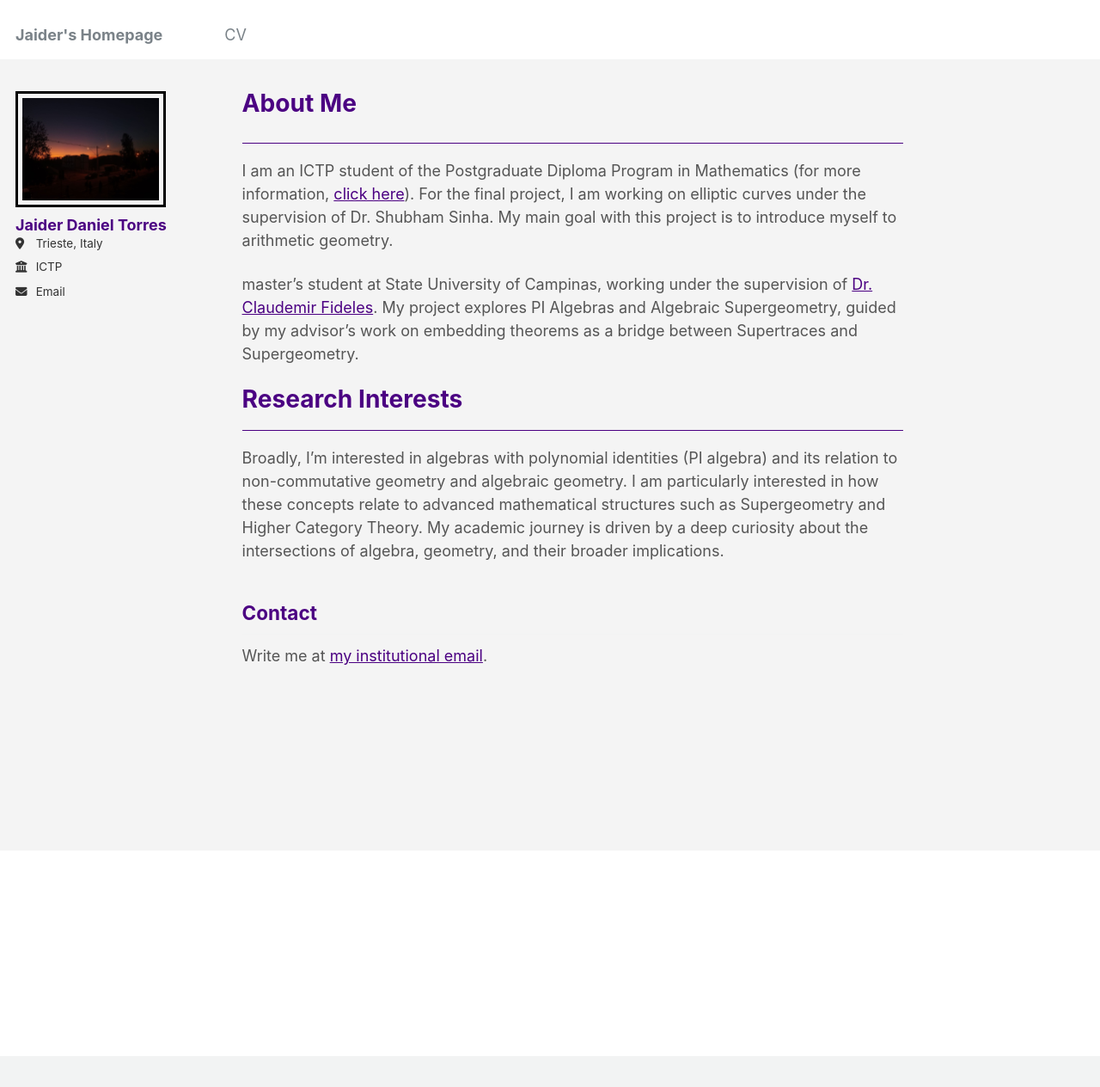
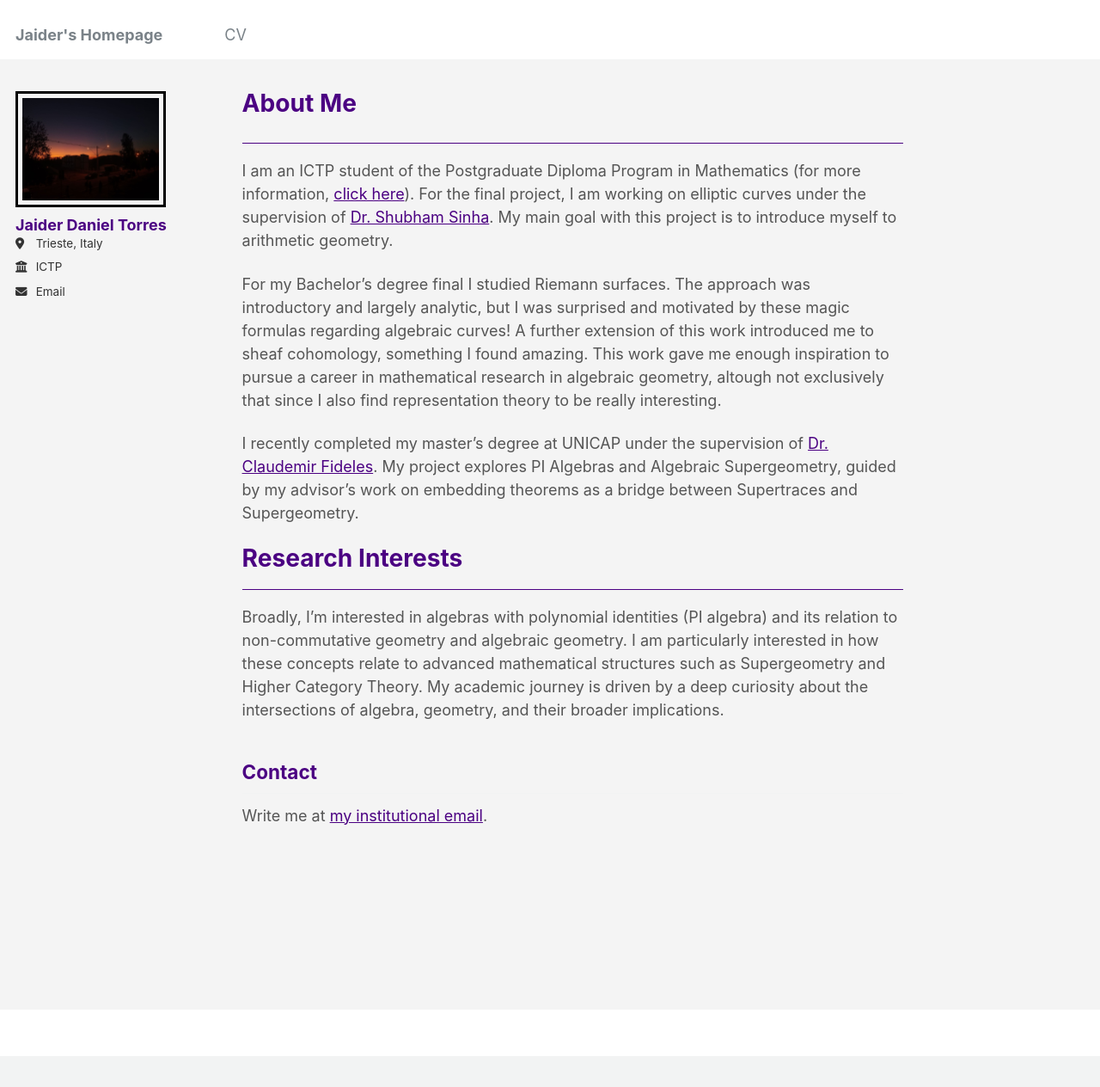
Before and after one commit to jaider-torres/jaider-torres.github.io, a Jekyll site: the page built from _pages/about.md, in a window 1280 px wide and 1264 px high. Shown: the whole window at 86% size. Built offline with Jekyll 4.4.1, drawn with Linux system fonts in a browser that asks for light colours.

Commit message:
Update about.md

```diff
--- a/_pages/about.md
+++ b/_pages/about.md
@@ -8,9 +8,11 @@ redirect_from:
 ---
 ------
 
-I am an ICTP student of the Postgraduate Diploma Program in Mathematics (for more information, [click here](https://www.ictp.it/opportunity/ictp-postgraduate-diploma-programme)). For the final project, I am working on elliptic curves under the supervision of Dr. Shubham Sinha. My main goal with this project is to introduce myself to arithmetic geometry.
+I am an ICTP student of the Postgraduate Diploma Program in Mathematics (for more information, [click here](https://www.ictp.it/opportunity/ictp-postgraduate-diploma-programme)). For the final project, I am working on elliptic curves under the supervision of [Dr. Shubham Sinha](https://users.ictp.it/~ssinha1/). My main goal with this project is to introduce myself to arithmetic geometry.
 
-master’s student at State University of Campinas, working under the supervision of [Dr. Claudemir Fideles](https://sites.google.com/unicamp.br/fideles/). My project explores PI Algebras and Algebraic Supergeometry, guided  by my advisor’s work on embedding theorems as a bridge between Supertraces and Supergeometry.
+For my Bachelor's degree final I studied Riemann surfaces. The approach was introductory and largely analytic, but I was surprised and motivated by these magic formulas regarding algebraic curves! A further extension of this work introduced me to sheaf cohomology, something I found amazing. This work gave me enough inspiration to pursue a career in mathematical research in algebraic geometry, altough not exclusively that since I also find representation theory to be really interesting.
+
+I recently completed my master's degree at UNICAP under the supervision of [Dr. Claudemir Fideles](https://sites.google.com/unicamp.br/fideles/). My project explores PI Algebras and Algebraic Supergeometry, guided  by my advisor’s work on embedding theorems as a bridge between Supertraces and Supergeometry.
 
 # Research Interests
 ------
```
